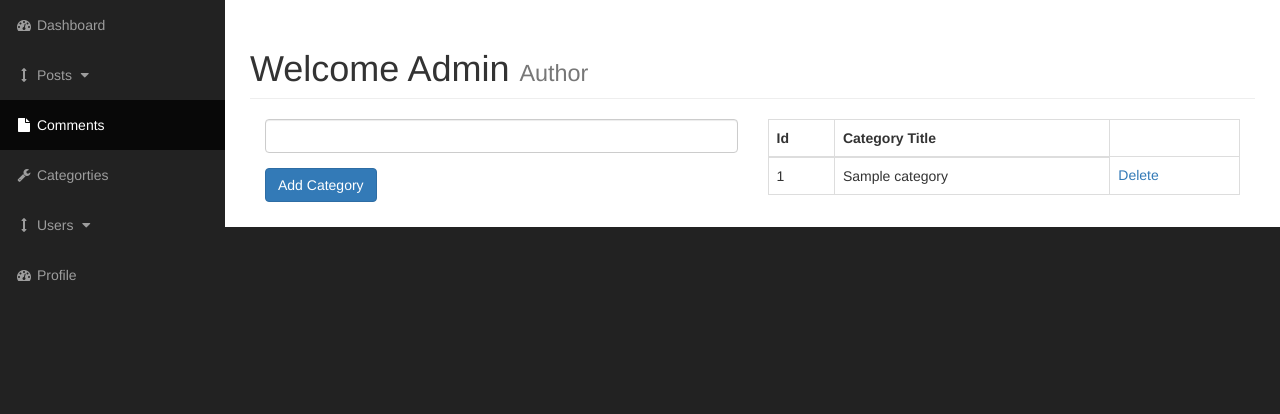
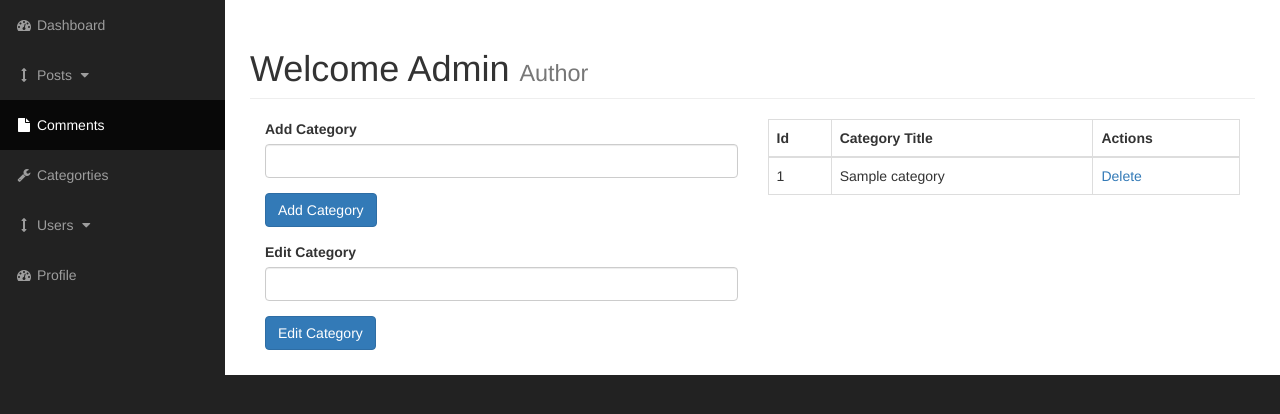
Before and after one commit to Erwin-Cino/CMS_PHP, a PHP site: page /admin/categories.php in a window 1280 px wide. Shown: the part 51-465 px from the top of the page. Run offline with PHP 8.4, Linux system fonts and the light colour scheme; tables that the repository leaves empty or names only in its code hold one stand-in row (values such as "Sample post").

Commit message:
Added Labels and duplicated form

```diff
--- a/admin/categories.php
+++ b/admin/categories.php
@@ -55,10 +55,20 @@
 
                             <form action="" method="post">
                                 <div class="form-group">
+                                    <label>Add Category</label>
                                     <input class="form-control" type="text" name="cat_title">
                                 </div>
                                  <div class="form-group">
                                     <input class="btn btn-primary" type="submit" name="submit" value="Add Category">
+                                </div>
+                            </form>
+                           <form action="" method="post">
+                               <label>Edit Category</label>
+                                <div class="form-group">
+                                    <input class="form-control" type="text" name="cat_title">
+                                </div>
+                                 <div class="form-group">
+                                    <input class="btn btn-primary" type="submit" name="submit" value="Edit Category">
                                 </div>
                             </form>
                         </div>
@@ -69,6 +79,7 @@
                                     <tr>
                                         <th>Id</th>
                                         <th>Category Title</th>
+                                        <th>Actions</th>
                                     </tr>
                                 </thead>
                                 <tbody>
```
